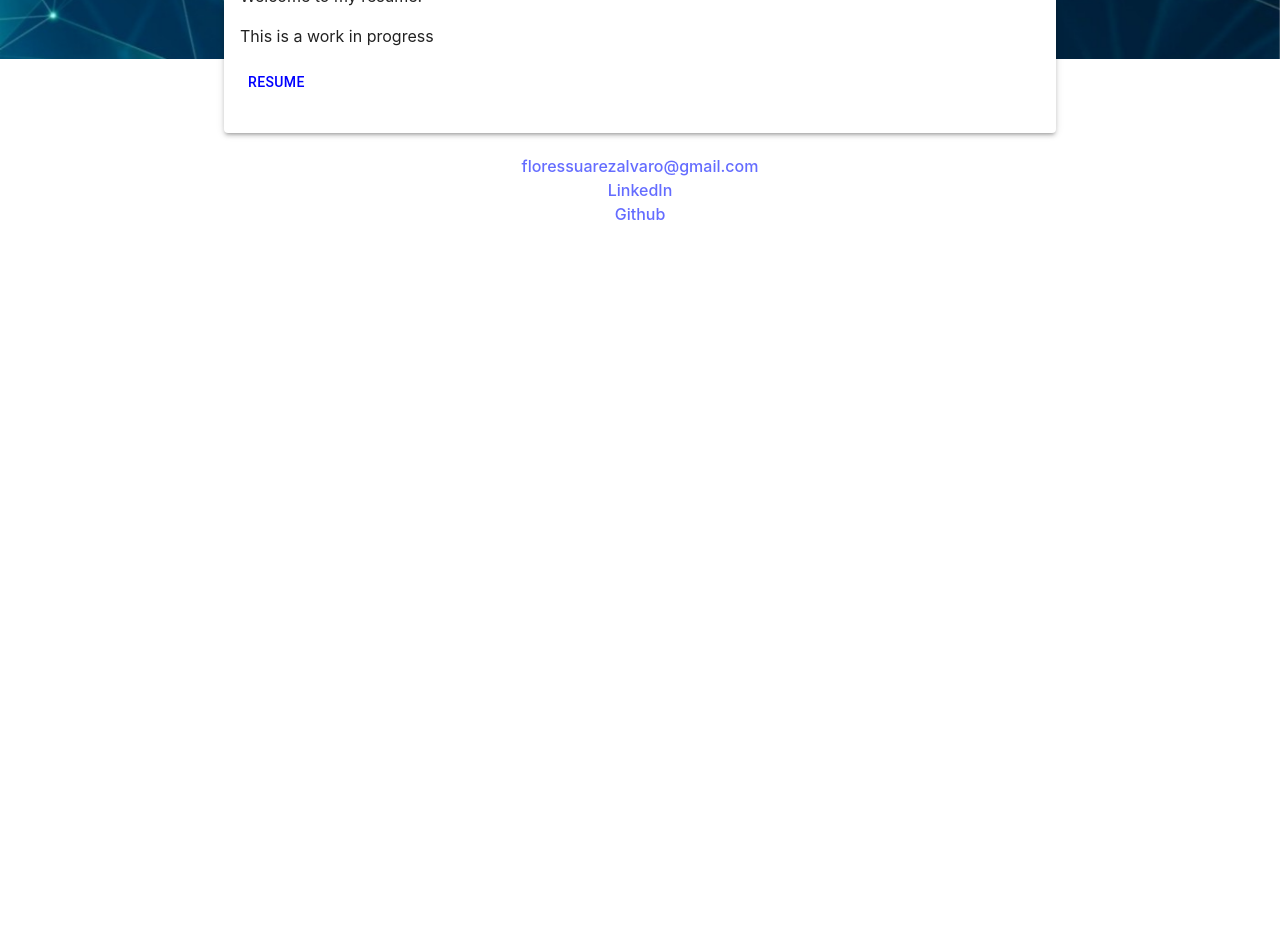
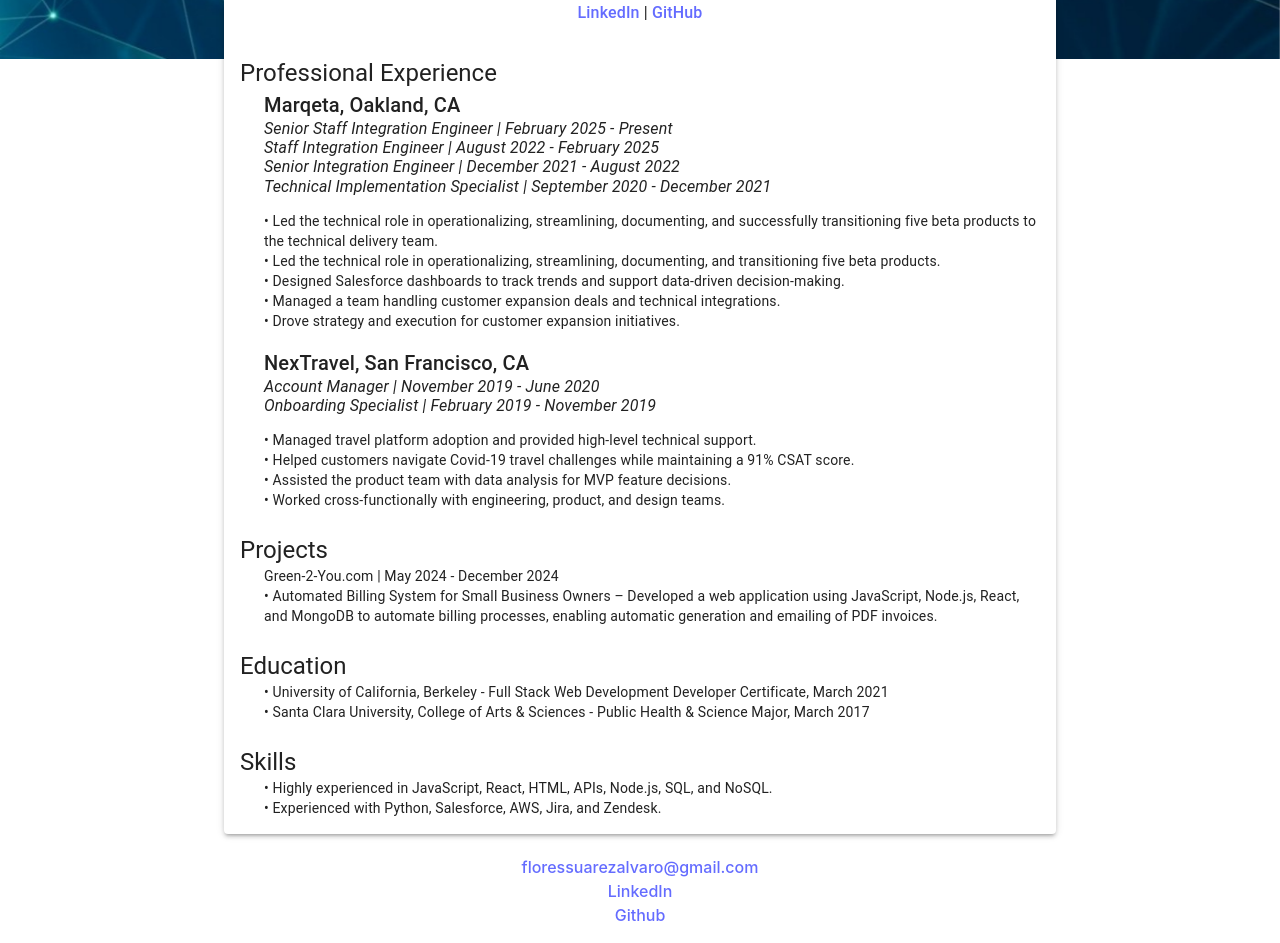
Before and after one commit to floressuarezalvaro/my-portfolio, a React (Vite) app: page /resume in a window 1280 px wide. Shown: the part 260-1203 px from the top of the page. Before the commit the page ends 800 px from the top, so only its background shows below. Built offline with nearby package versions, Linux system fonts and the light colour scheme; a web font is replaced by a local one.

Commit message:
added content to resume

```diff
--- a/src/pages/Resume.jsx
+++ b/src/pages/Resume.jsx
@@ -1,20 +1,150 @@
 import Paper from "@mui/material/Paper";
-import Button from "@mui/material/Button";
+import { Container, Typography } from "@mui/material";
+import Box from "@mui/material/Box";
 
 function Resume() {
   return (
     <main>
       <Paper elevation={3} className='paper'>
-        <h2>Resume</h2>
-        <p>Welcome to my resume!</p>
-        <p>This is a work in progress</p>
-        <Button
-          href='/floresSuarezResume.pdf'
-          target='_blank'
-          sx={{ my: 2, color: "blue", display: "block" }}
-        >
-          Resume
-        </Button>
+        <Container maxWidth='sm' sx={{ textAlign: "center", py: 3 }}>
+          <Typography variant='h4'>Alvaro Flores Suarez</Typography>
+          <Typography variant='body1'>New York, New York 10025</Typography>
+          <Typography variant='body1'>
+            <a href='mailto:floressuarezalvaro@gmail.com'>
+              floressuarezalvaro@gmail.com
+            </a>{" "}
+            | (503) 521-6905
+          </Typography>
+          <Typography variant='body1'>
+            <a
+              href='https://linkedin.com/in/afloressuarez'
+              target='_blank'
+              rel='noopener noreferrer'
+            >
+              LinkedIn
+            </a>{" "}
+            |{" "}
+            <a
+              href='https://github.com/floressuarezalvaro'
+              target='_blank'
+              rel='noopener noreferrer'
+            >
+              GitHub
+            </a>
+          </Typography>
+        </Container>
+
+        <Box mt={1}>
+          <Typography variant='h5'>Professional Experience</Typography>
+          <Box sx={{ ml: 3 }}>
+            <Typography variant='h6'>Marqeta, Oakland, CA</Typography>
+            <Box
+              sx={{
+                "& .role": { fontStyle: "italic", lineHeight: 1, mb: 0.4 },
+              }}
+            >
+              <Typography variant='subtitle1' className='role'>
+                Senior Staff Integration Engineer | February 2025 - Present
+              </Typography>
+              <Typography variant='subtitle1' className='role'>
+                Staff Integration Engineer | August 2022 - February 2025
+              </Typography>
+              <Typography variant='subtitle1' className='role'>
+                Senior Integration Engineer | December 2021 - August 2022
+              </Typography>
+              <Typography variant='subtitle1' className='role'>
+                Technical Implementation Specialist | September 2020 - December
+                2021
+              </Typography>
+            </Box>
+
+            <Typography variant='body2' mt={2}>
+              • Led the technical role in operationalizing, streamlining,
+              documenting, and successfully transitioning five beta products to
+              the technical delivery team.
+              <br />
+              • Led the technical role in operationalizing, streamlining,
+              documenting, and transitioning five beta products.
+              <br />
+              • Designed Salesforce dashboards to track trends and support
+              data-driven decision-making.
+              <br />
+              • Managed a team handling customer expansion deals and technical
+              integrations.
+              <br />• Drove strategy and execution for customer expansion
+              initiatives.
+            </Typography>
+
+            <Typography variant='h6' mt={2}>
+              NexTravel, San Francisco, CA
+            </Typography>
+
+            <Box
+              sx={{
+                "& .role": { fontStyle: "italic", lineHeight: 1, mb: 0.4 },
+              }}
+            >
+              <Typography variant='subtitle1' className='role'>
+                Account Manager | November 2019 - June 2020
+              </Typography>
+              <Typography variant='subtitle1' className='role'>
+                Onboarding Specialist | February 2019 - November 2019
+              </Typography>
+            </Box>
+
+            <Typography variant='body2' mt={2}>
+              • Managed travel platform adoption and provided high-level
+              technical support.
+              <br />
+              • Helped customers navigate Covid-19 travel challenges while
+              maintaining a 91% CSAT score.
+              <br />
+              • Assisted the product team with data analysis for MVP feature
+              decisions.
+              <br />• Worked cross-functionally with engineering, product, and
+              design teams.
+            </Typography>
+          </Box>
+        </Box>
+
+        <Box mt={3}>
+          <Typography variant='h5'>Projects</Typography>
+          <Box sx={{ ml: 3 }}>
+            <Typography variant='body2'>
+              Green-2-You.com | May 2024 - December 2024 <br />• Automated
+              Billing System for Small Business Owners – Developed a web
+              application using JavaScript, Node.js, React, and MongoDB to
+              automate billing processes, enabling automatic generation and
+              emailing of PDF invoices.
+            </Typography>
+          </Box>
+        </Box>
+
+        <Box mt={3}>
+          <Typography variant='h5'>Education</Typography>
+          <Box sx={{ ml: 3 }}>
+            <Typography variant='body2'>
+              • University of California, Berkeley - Full Stack Web Development
+              Developer Certificate, March 2021
+            </Typography>
+            <Typography variant='body2'>
+              • Santa Clara University, College of Arts & Sciences - Public
+              Health & Science Major, March 2017
+            </Typography>
+          </Box>
+        </Box>
+
+        <Box mt={3}>
+          <Typography variant='h5'>Skills</Typography>
+          <Box sx={{ ml: 3 }}>
+            <Typography variant='body2'>
+              • Highly experienced in JavaScript, React, HTML, APIs, Node.js,
+              SQL, and NoSQL.
+              <br />• Experienced with Python, Salesforce, AWS, Jira, and
+              Zendesk.
+            </Typography>
+          </Box>
+        </Box>
       </Paper>
     </main>
   );
```
Also changed, not shown: 1 other file (tests, documents, lock files or other folders).
